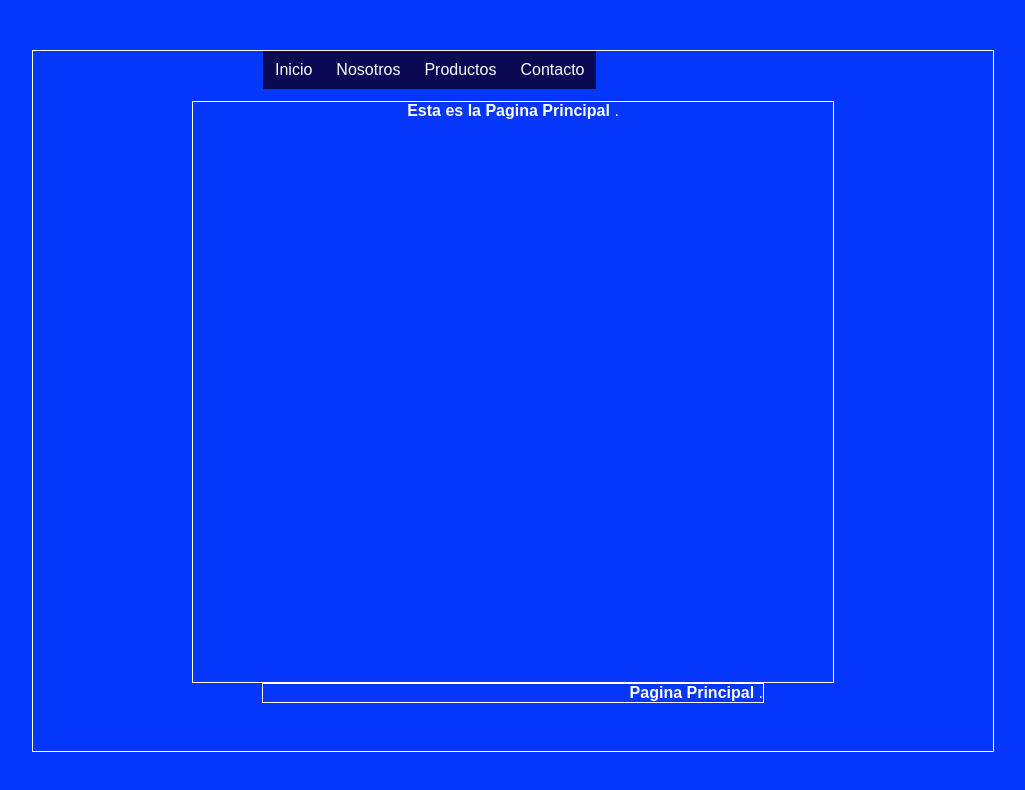
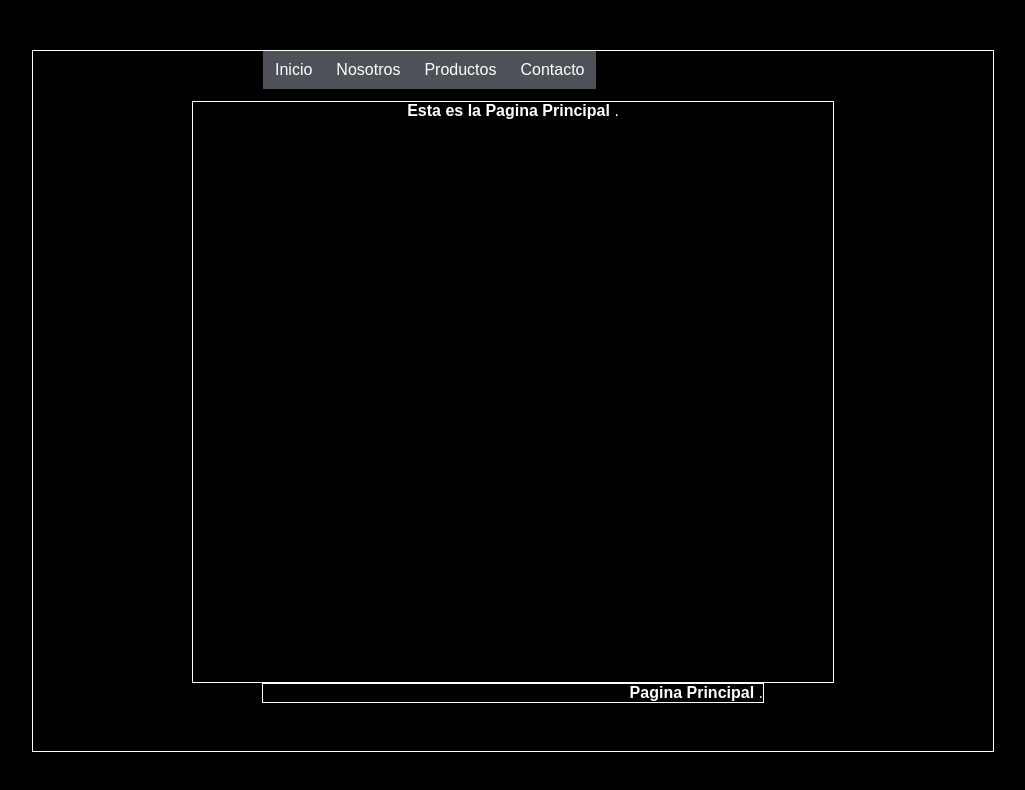
Before and after one commit to gersondelacruz/SitioA, a plain HTML site: page index.html in a window 1280 px wide. Shown: the whole page, without its empty margins (127-1152 px from the left). Drawn offline with Linux system fonts and the light colour scheme.

Commit message:
Cargar de Estilo Negro y Blanco

```diff
--- a/estilo.css
+++ b/estilo.css
@@ -4,7 +4,7 @@
 }
 
 body {
-    background-color: #0536FB;
+    background-color: #000000;
 }
 
 table{
@@ -61,7 +61,7 @@ ul, ol {
 
 .nav li a {
 	/*background-color:#000;*/
-	background-color:#090A53;
+	background-color:#4F5159;
 	color:#fff;
 	text-decoration:none;
 	padding:10px 12px;
@@ -70,7 +70,7 @@ ul, ol {
 
 .nav li a:hover {
 	/*background-color:#434343;*/
-	background-color:#363894;
+	background-color:#96979A;
 }
 
 .nav li ul {
```
